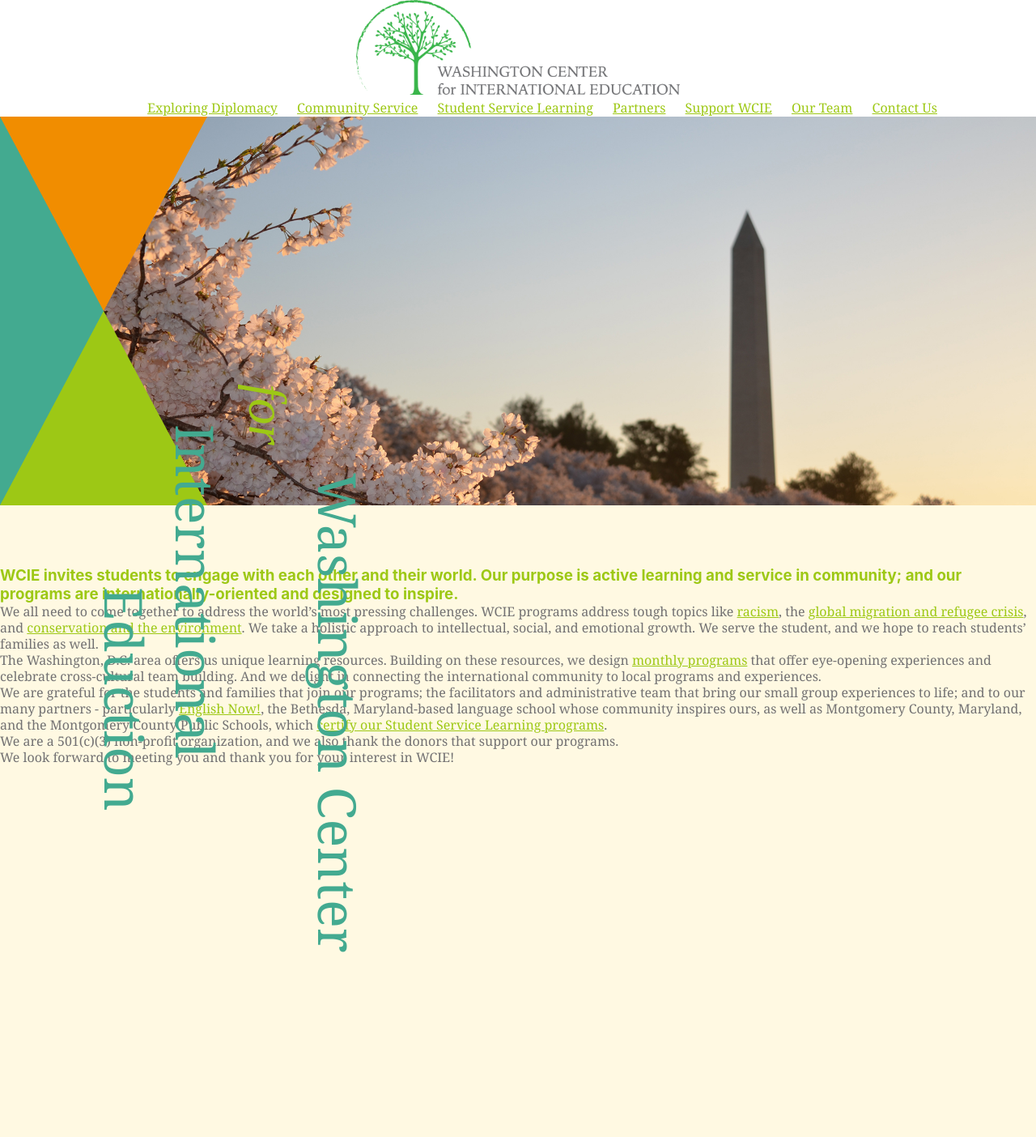
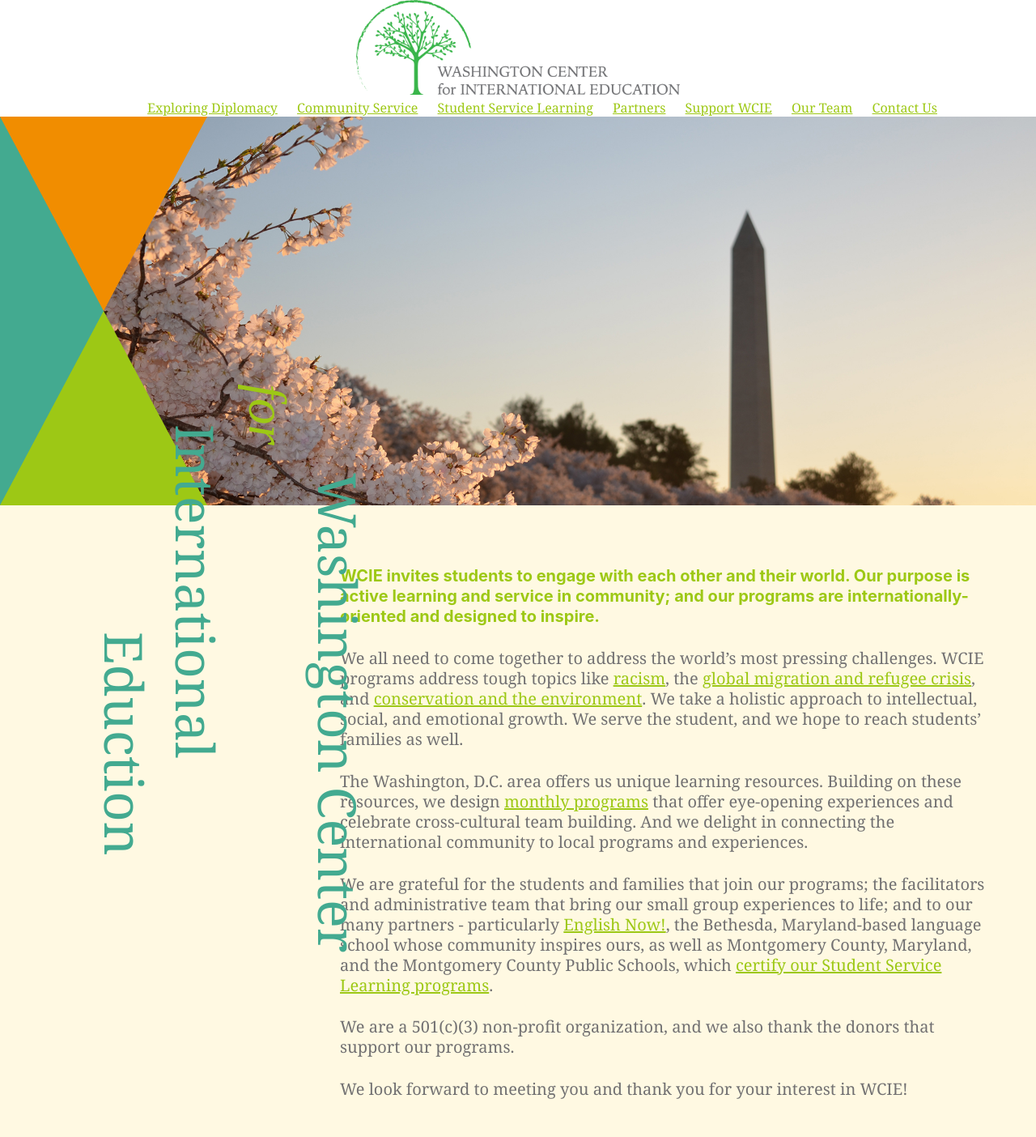
Before and after one commit to washingtoncie/washingtoncie.github.io, a Jekyll site: the page built from index.md, in a window 1280 px wide. Shown: the whole page at 81% size. Built offline with Jekyll 4.4.1, drawn with Linux system fonts in a browser that asks for light colours.

Commit message:
Add grid css and increase last line text indent

```diff
--- /dev/null
+++ b/css/grid.css
@@ -0,0 +1,35 @@
+main {
+    display: grid;
+    width: 100%;
+    grid-template-columns: [callout] 3fr [article] 7fr;
+    grid-auto-flow: row;
+    padding: 40px 50px;
+    gap: 20px 40px;
+}
+
+main > :not(.callout) {
+    grid-column: article / end;
+    overflow: hidden;
+    font-size: 20px;
+    line-height: 1.25;
+    justify-content: end;
+}
+
+main > .callout {
+    grid-column: callout / article;
+    text-align: right;
+    justify-self: right;
+}
+
+@media only screen and (max-width: 900px) {
+    main {
+        grid-auto-flow: column;
+        grid-template-columns: [article] 1fr;
+    }
+}
+
+@media only screen and (max-width: 600px) {
+    main {
+        padding: 40px 10px;
+    }
+}
--- a/css/index.css
+++ b/css/index.css
@@ -31,6 +31,10 @@
     text-align: start;
 }
 
+span.site-title > .line:last-child {
+    text-indent: 110px;
+}
+
 span.site-title .emphasized {
     color: var(--lime);
     font-style: italic;
```
